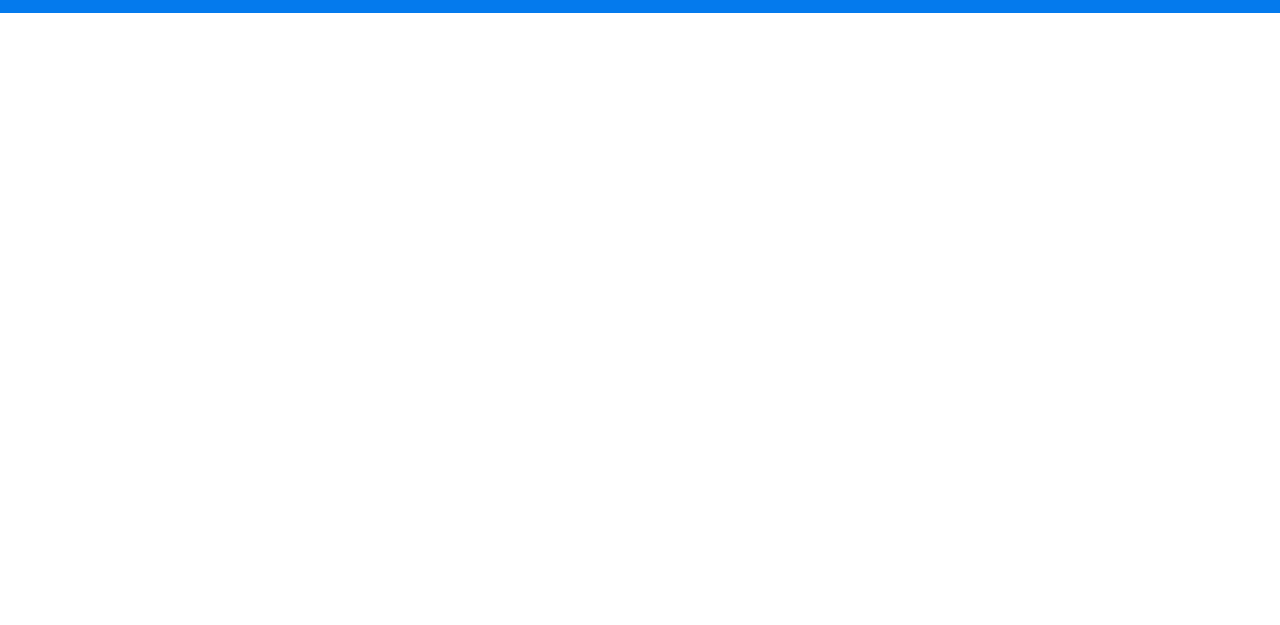
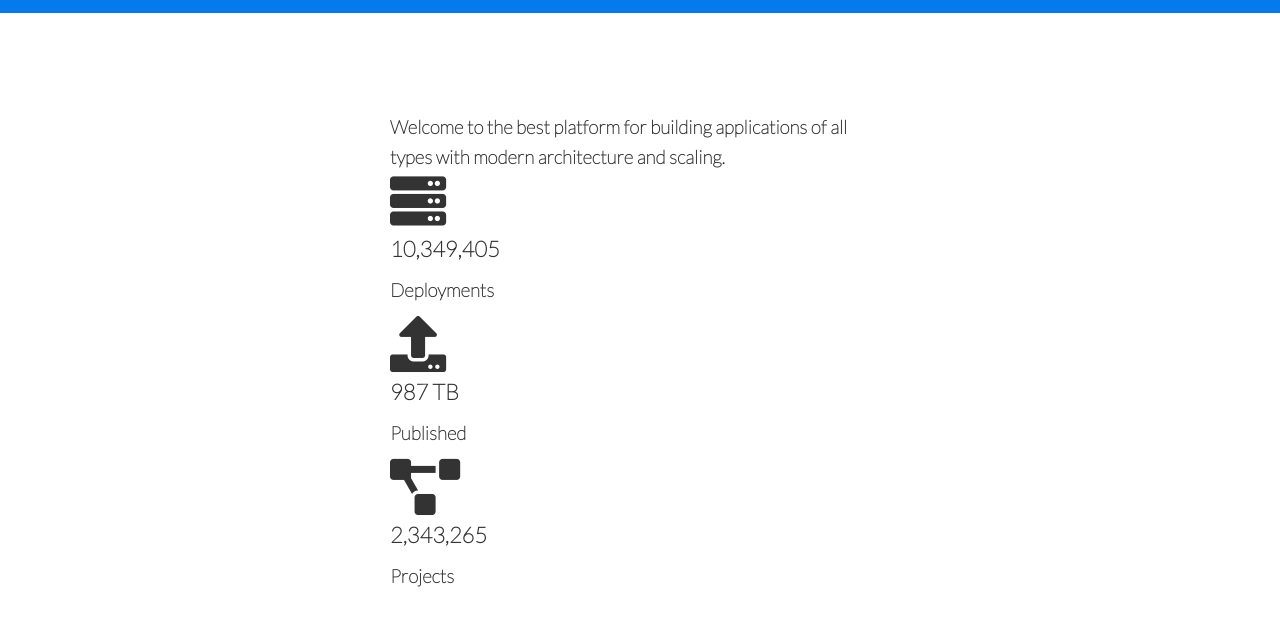
Before and after one commit to firity/HYF-GROUP2, a plain HTML site: page index.html in a window 1280 px wide. Shown: the part 57-682 px from the top of the page. Drawn offline with Linux system fonts and the light colour scheme.

Commit message:
adding stats sections to html and css files

```diff
--- a/index.html
+++ b/index.html
@@ -25,6 +25,30 @@
       </nav>
   </div>
 </div>
+<!-- Stats Hasan-->
+<section class="stats">
+  <div class="container">
+    <h3 class="stats-heading text-center my-1">
+
+      Welcome to the best platform for building applications of
+      all types with modern architecture and scaling.
+
+      <div class="grid grid-3 text-center my-4">
+        <div> <i class="fas fa-server fa-3x"></i>
+          <h3>10,349,405</h3>
+          <p class="text-secondary">Deployments</p>
+
+        </div>
+        <div> <i class="fas fa-upload fa-3x"></i>
+          <h3>987 TB</h3>
+          <p class="text-secondary">Published</p></div>
+        <div><i class="fas fa-project-diagram fa-3x"></i>
+          <h3>2,343,265</h3>
+          <p class="text-secondary">Projects</p></div>
+      </div>
+    </h3>
+  </div>
+</section>
 
 </body>
 </html>
--- a/style.css
+++ b/style.css
@@ -58,6 +58,11 @@ img {
 .navbar .flex {
   justify-content: space-between;
 }
+/* Stats */
+.stats {
+  padding-top: 100px;
+}
+/* Utilities */
 .container {
   max-width: 1100px;
   margin: 0 auto;
@@ -70,5 +75,19 @@ img {
   align-items: center;
   height: 100%;
 }
-
+/* Stats */
+.stats {
+  padding-top: 100px;
+}
+.stats-heading {
+  max-width: 500px;
+  margin: auto;
+}
+.stats .grid h3 {
+}
+font-size: 35px;
+.stats .grid p {
+  font-size: 20px;
+  font-weight: bold;
+}
 /* -----Main Screen-----*/
```
